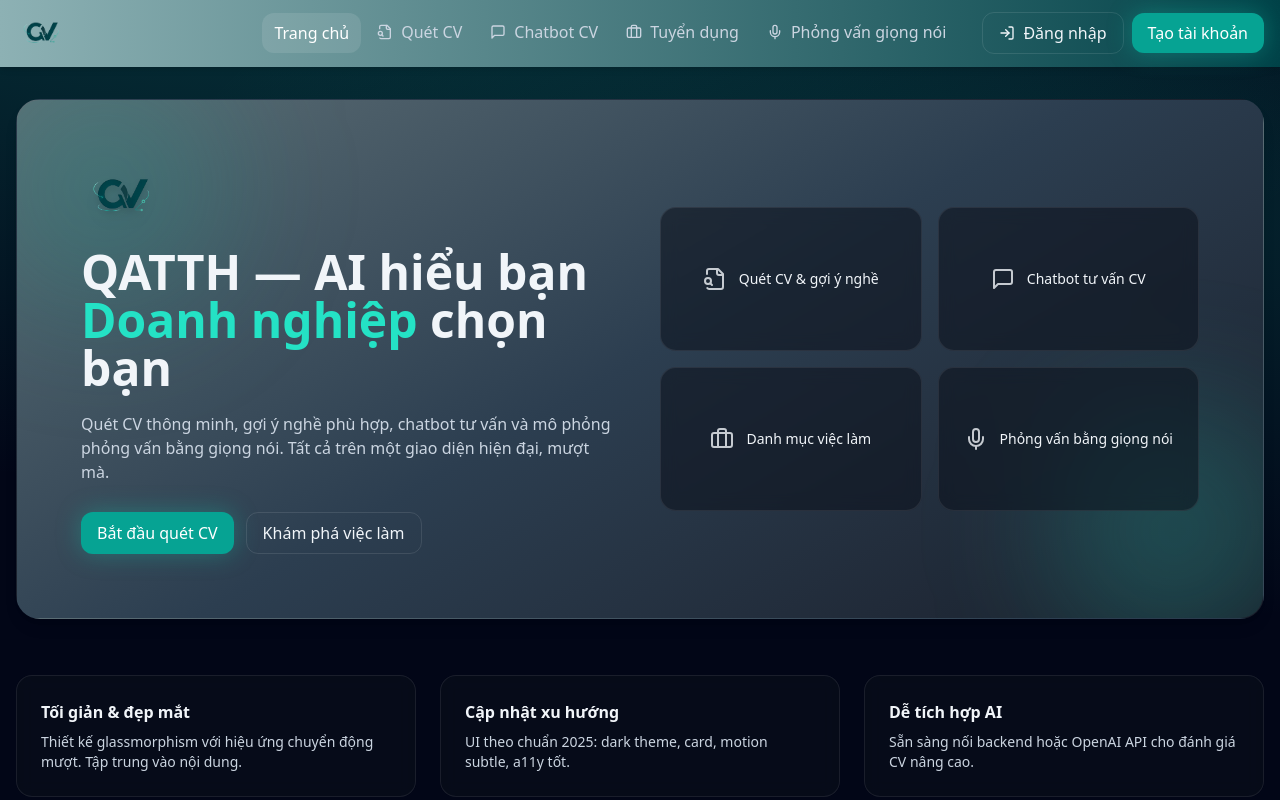
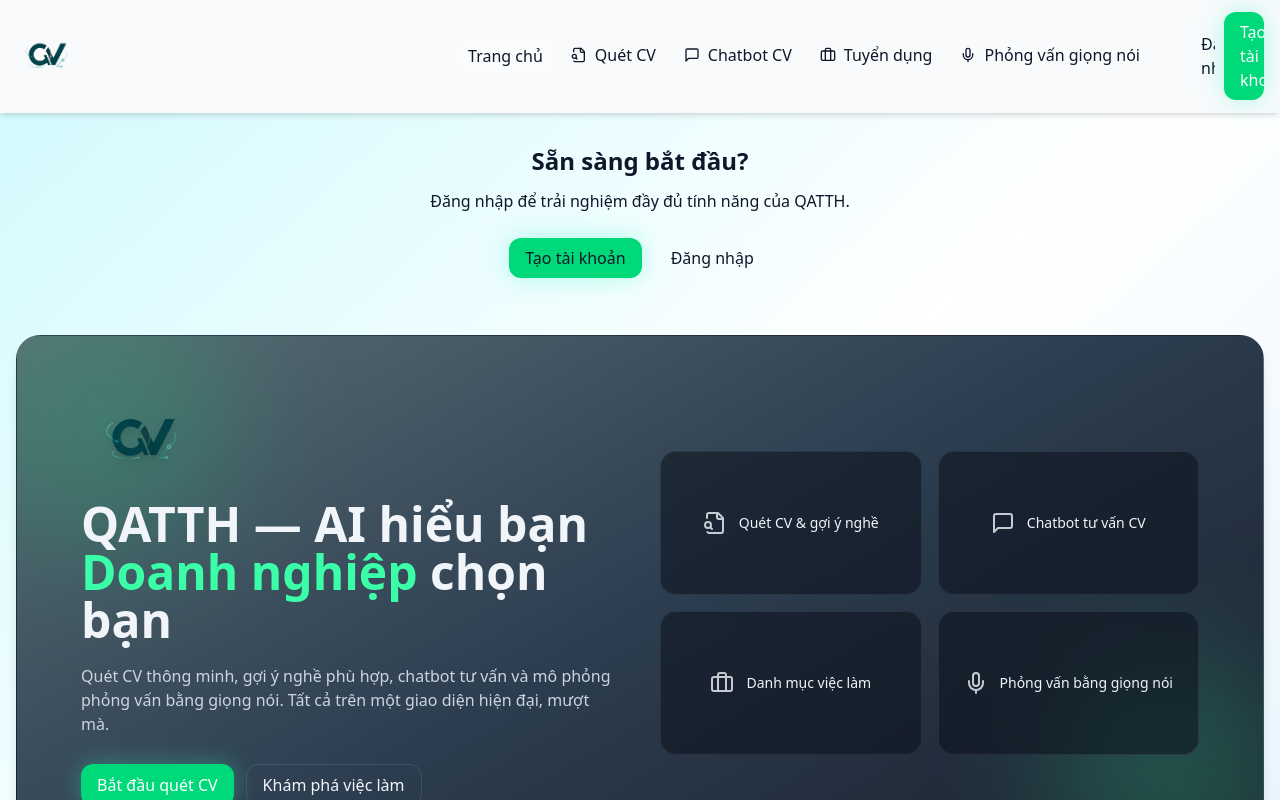
Before and after one commit to TamasTran/qatth-front-end, a React (Vite) app: page / in a window 1280 px wide. Shown: the top 800 px of the page. Built offline with nearby package versions, Linux system fonts and the light colour scheme.

Commit message:
fix: đăng nhập

```diff
--- a/index.html
+++ b/index.html
@@ -4,8 +4,8 @@
   <head>
     <meta charset="UTF-8" />
     <meta name="viewport" content="width=device-width, initial-scale=1.0" />
-    <title>QATTH — Career Copilot</title>
-    <meta name="description" content="QATTH - Nền tảng tuyển dụng & phỏng vấn mô phỏng bằng giọng nói, quét CV và gợi ý nghề nghiệp."/>
+    <title>QATTH</title>
+    <meta name="description" content="QATTH - AI hiểu bạn, doanh nghiệp chọn bạn"/>
     <link rel="icon" type="image/png" href="/logo.png" />
   </head>
   <body class="bg-slate-950 text-slate-100">
--- a/src/index.css
+++ b/src/index.css
@@ -1,4 +1,3 @@
-
 @tailwind base;
 @tailwind components;
 @tailwind utilities;
@@ -10,22 +9,32 @@
 html, body, #root {
   height: 100%;
 }
+
+@keyframes gradient-x {
+  0%, 100% { background-position: 0% 50%; }
+  50% { background-position: 100% 50%; }
+}
+.animate-gradient-x {
+  background-size: 200% 200%;
+  animation: gradient-x 8s ease infinite;
+}
+
 .glass {
   background: var(--glass);
   backdrop-filter: blur(8px);
   border: 1px solid var(--glass-border);
 }
 .card {
-  @apply glass rounded-2xl p-6 border transition hover:shadow-glow;
+  @apply glass rounded-2xl p-6 border;
 }
 .btn {
   @apply inline-flex items-center gap-2 rounded-xl px-4 py-2 font-medium disabled:opacity-50;
 }
 .btn-primary {
-  @apply btn bg-brand-600 hover:bg-brand-500 text-white shadow-glow;
+  @apply btn bg-brand-600 text-white shadow-glow;
 }
 .btn-ghost {
-  @apply btn bg-transparent border border-white/10 hover:bg-white/5;
+  @apply btn bg-transparent border border-white/10;
 }
 .ring-focus {
   @apply focus:outline-none focus:ring-2 focus:ring-brand-500 focus:ring-offset-2 focus:ring-offset-slate-900;
@@ -34,3 +43,12 @@ html, body, #root {
   background: radial-gradient(1200px 600px at 20% -10%, rgba(16,200,173,0.15), transparent),
               radial-gradient(1000px 400px at 90% 20%, rgba(16,200,173,0.07), transparent);
 }
+
+.btn-icon-only {
+  width: 40px;
+  overflow: hidden;
+  transition: width 0.3s ease;
+}
+.btn-icon-only:hover {
+  width: auto;
+}
--- a/src/pages/Home.tsx
+++ b/src/pages/Home.tsx
@@ -2,10 +2,23 @@
 import { motion } from 'framer-motion'
 import { Link } from 'react-router-dom'
 import { Briefcase, FileSearch, MessageSquare, Mic } from 'lucide-react'
+import { useAuth } from '../store/auth'
 
 export default function Home() {
+  const { user } = useAuth()
+
   return (
     <div className="space-y-14">
+      {!user && (
+        <section className="text-center">
+          <h2 className="text-2xl text-slate-900 font-semibold mb-3">Sẵn sàng bắt đầu?</h2>
+          <p className="text-slate-900 mb-6">Đăng nhập để trải nghiệm đầy đủ tính năng của QATTH.</p>
+          <div className="flex items-center [&>a]:text-slate-900 justify-center gap-3">
+            <Link to="/register" className="btn btn-primary ring-focus">Tạo tài khoản</Link>
+            <Link to="/login" className="btn btn-ghost ring-focus">Đăng nhập</Link>
+          </div>
+        </section>
+      )}
       <section className="relative overflow-hidden rounded-3xl border border-transparent p-10 md:p-16 bg-[linear-gradient(-30deg,#1A1F2B_0%,#2C3E50_50%,#5C6E75_100%)] shadow-lg">
         <div className="absolute -top-10 -left-10 size-64 rounded-full bg-brand-600/20 blur-3xl" />
         <div className="absolute -bottom-10 -right-10 size-64 rounded-full bg-brand-400/20 blur-3xl" />
@@ -16,7 +29,7 @@ export default function Home() {
             transition={{ duration: .6 }}
             className="space-y-5"
           >
-          <img src="/logo.png" alt="QATTH" className="h-auto w-20 object-contain drop-shadow-lg"/>
+          <img src="/logo.png" alt="QATTH" className="h-[80px] w-[120px] object-contain drop-shadow-lg" />
 
             <h1 className="text-4xl md:text-5xl font-semibold leading-tight">
               QATTH — AI hiểu bạn <span className="text-brand-400">Doanh nghiệp</span> chọn bạn
@@ -63,15 +76,6 @@ export default function Home() {
           </motion.div>
         ))}
       </section>
-
-      <section className="text-center">
-        <h2 className="text-2xl font-semibold mb-3">Sẵn sàng bắt đầu?</h2>
-        <p className="text-slate-300 mb-6">Đăng nhập để trải nghiệm đầy đủ tính năng của QATTH.</p>
-        <div className="flex items-center justify-center gap-3">
-          <Link to="/register" className="btn btn-primary ring-focus">Tạo tài khoản</Link>
-          <Link to="/login" className="btn btn-ghost ring-focus">Đăng nhập</Link>
-        </div>
-      </section>
     </div>
   )
 }
--- a/src/pages/jobs/Jobs.tsx
+++ b/src/pages/jobs/Jobs.tsx
@@ -21,7 +21,7 @@ export default function Jobs() {
       </div>
       <div className="grid sm:grid-cols-2 lg:grid-cols-3 gap-5">
         {jobs.map(j => (
-          <Link key={j.id} to={`/jobs/${j.id}`} className="card hover:translate-y-[-2px] hover:shadow-glow transition">
+          <Link key={j.id} to={`/jobs/${j.id}`} className="card">
             <div className="flex items-center justify-between">
               <div className="font-semibold">{j.title}</div>
               <div className="text-xs text-slate-400">{matchScore(j.tags)}% match</div>
--- a/src/shell/AppLayout.tsx
+++ b/src/shell/AppLayout.tsx
@@ -9,13 +9,14 @@ export function AppLayout() {
   const navigate = useNavigate()
 
   return (
-    <div className="min-h-screen bg-slate-950 bg-radial-fade">
-      <header className="sticky top-0 z-40 border-b border-transparent bg-[linear-gradient(90deg,#8DB1B4_0%,#014248_100%)] shadow-md backdrop-blur-md">
+    <div className="min-h-screen bg-gradient-to-br from-cyan-100 via-white to-sky-100">
+
+      <header className="sticky top-0 z-40 border-b border-transparent bg-slate-50 shadow-md backdrop-blur-md text-slate-900">
         <div className="mx-auto max-w-7xl px-4 py-3 flex items-center gap-4">
           <Link to="/" className="flex items-center gap-2">
-            <img src="/logo.png" alt="QATTH" className="h-10 w-15" />
+            <img src="/logo.png" alt="QATTH" className="h-12 w-18" />
           </Link>
-          <nav className="ml-auto hidden md:flex items-center gap-1 text-slate-800 [&>a:hover]:text-amber-500 transition-colors duration-200">
+          <nav className="ml-auto hidden md:flex items-center gap-1 [&>a]:text-slate-900">
             <TopLink to="/" label="Trang chủ" />
             <TopLink to="/cv-scanner" label="Quét CV" icon={<FileSearch size={16} />} />
             <TopLink to="/chatbot" label="Chatbot CV" icon={<MessageSquare size={16} />} />
@@ -25,13 +26,13 @@ export function AppLayout() {
           <div className="ml-2 flex items-center gap-2">
             {!user ? (
               <>
-                <Link to="/login" className="btn btn-ghost ring-focus"><LogIn size={16}/>Đăng nhập</Link>
-                <Link to="/register" className="btn btn-primary ring-focus">Tạo tài khoản</Link>
+                <Link to="/login" className="btn btn-ghost btn-icon-only ring-focus"><LogIn size={16}/><span className="btn-text">Đăng nhập</span></Link>
+                <Link to="/register" className="btn btn-primary btn-icon-only ring-focus"><span className="btn-text">Tạo tài khoản</span></Link>
               </>
             ) : (
               <>
-                <Link to="/profile" className="btn btn-ghost ring-focus"><User size={16}/> {user.fullName}</Link>
-                <button onClick={()=>{logout(); navigate('/')}} className="btn btn-ghost ring-focus"><LogOut size={16}/>Thoát</button>
+                <Link to="/profile" className="btn btn-ghost btn-icon-only ring-focus"><User size={16}/><span className="btn-text">{user.fullName}</span></Link>
+                <button onClick={()=>{logout(); navigate('/')}} className="btn btn-ghost btn-icon-only ring-focus"><LogOut size={16}/><span className="btn-text">Thoát</span></button>
               </>
             )}
           </div>
@@ -56,7 +57,7 @@ function TopLink({ to, label, icon }: {to:string, label:string, icon?:React.Reac
   return (
     <NavLink
       to={to}
-      className={({isActive}) => `px-3 py-2 rounded-xl transition ${isActive ? 'bg-white/10 text-white' : 'text-slate-300 hover:text-white hover:bg-white/5'}`}
+      className={({isActive}) => `px-3 py-2 rounded-xl ${isActive ? 'bg-white/10 text-white' : 'text-slate-300'}`}
     >
       <span className="inline-flex items-center gap-2">{icon}{label}</span>
     </NavLink>
--- a/tailwind.config.js
+++ b/tailwind.config.js
@@ -6,23 +6,23 @@ export default {
     extend: {
       colors: {
         brand: {
-          50: '#eafffb',
-          100: '#c9fff4',
-          200: '#93ffe9',
-          300: '#55f7d9',
-          400: '#24e2c5',
-          500: '#10c8ad',
-          600: '#06a393',
-          700: '#07827a',
-          800: '#0b6763',
-          900: '#0d5351',
+          50: '#ffffffff',
+          100: '#d4ffef',
+          200: '#aaffd9',
+          300: '#6effc0',
+          400: '#3bffa8',
+          500: '#00f98a',
+          600: '#00d97a',
+          700: '#00b868',
+          800: '#009555',
+          900: '#007744',
         }
       },
       boxShadow: {
-        glow: '0 0 25px rgba(16,200,173,0.35)',
+        glow: '0 0 25px rgba(51,245,196,0.35)',
       },
       backgroundImage: {
-        'radial-fade': 'radial-gradient(1200px 600px at 20% -10%, rgba(16,200,173,0.25), transparent), radial-gradient(1000px 400px at 90% 20%, rgba(16,200,173,0.15), transparent)'
+        'radial-fade': 'radial-gradient(1200px 600px at 20% -10%, rgba(51,245,196,0.25), transparent), radial-gradient(1000px 400px at 90% 20%, rgba(51,245,196,0.15), transparent)'
       }
     },
   },
```
